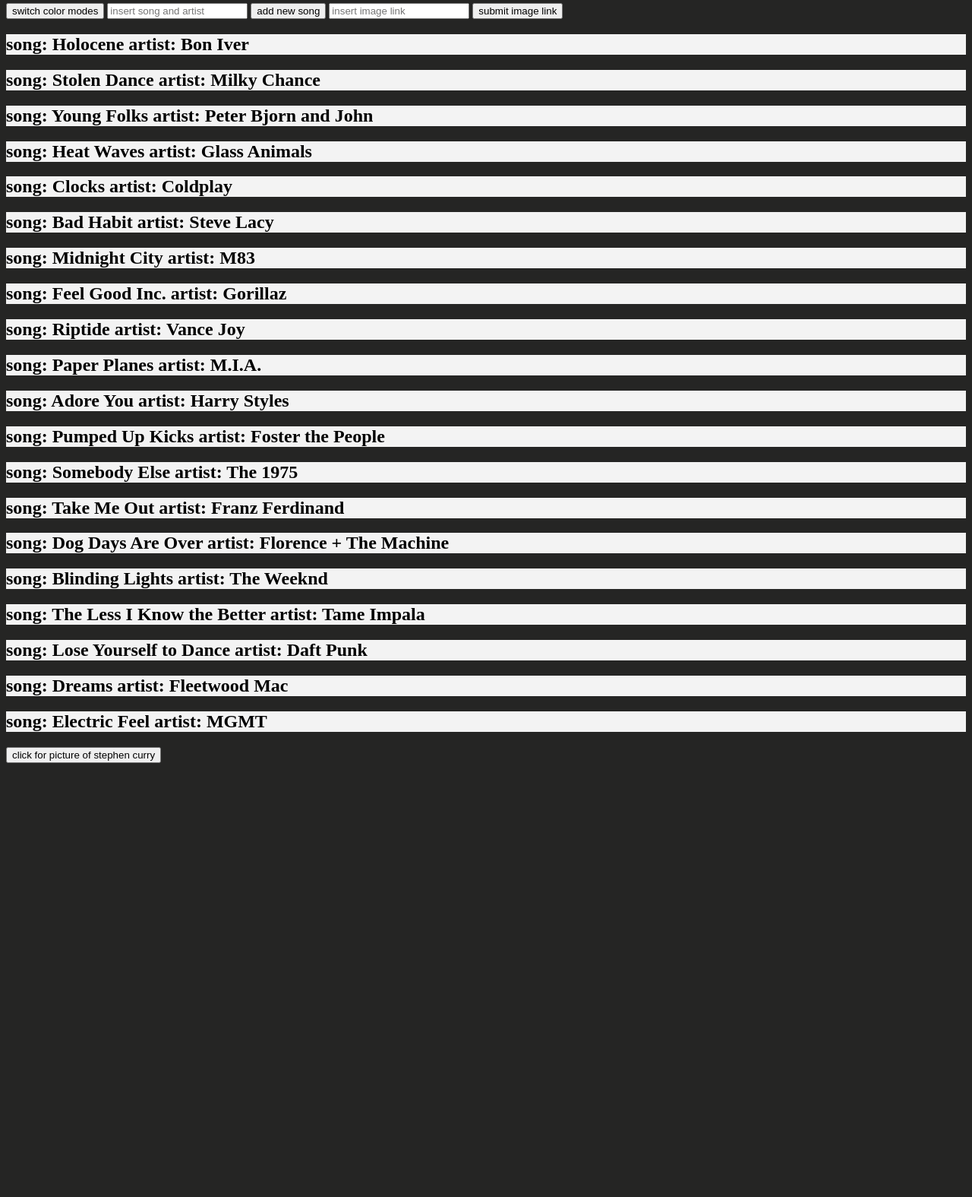
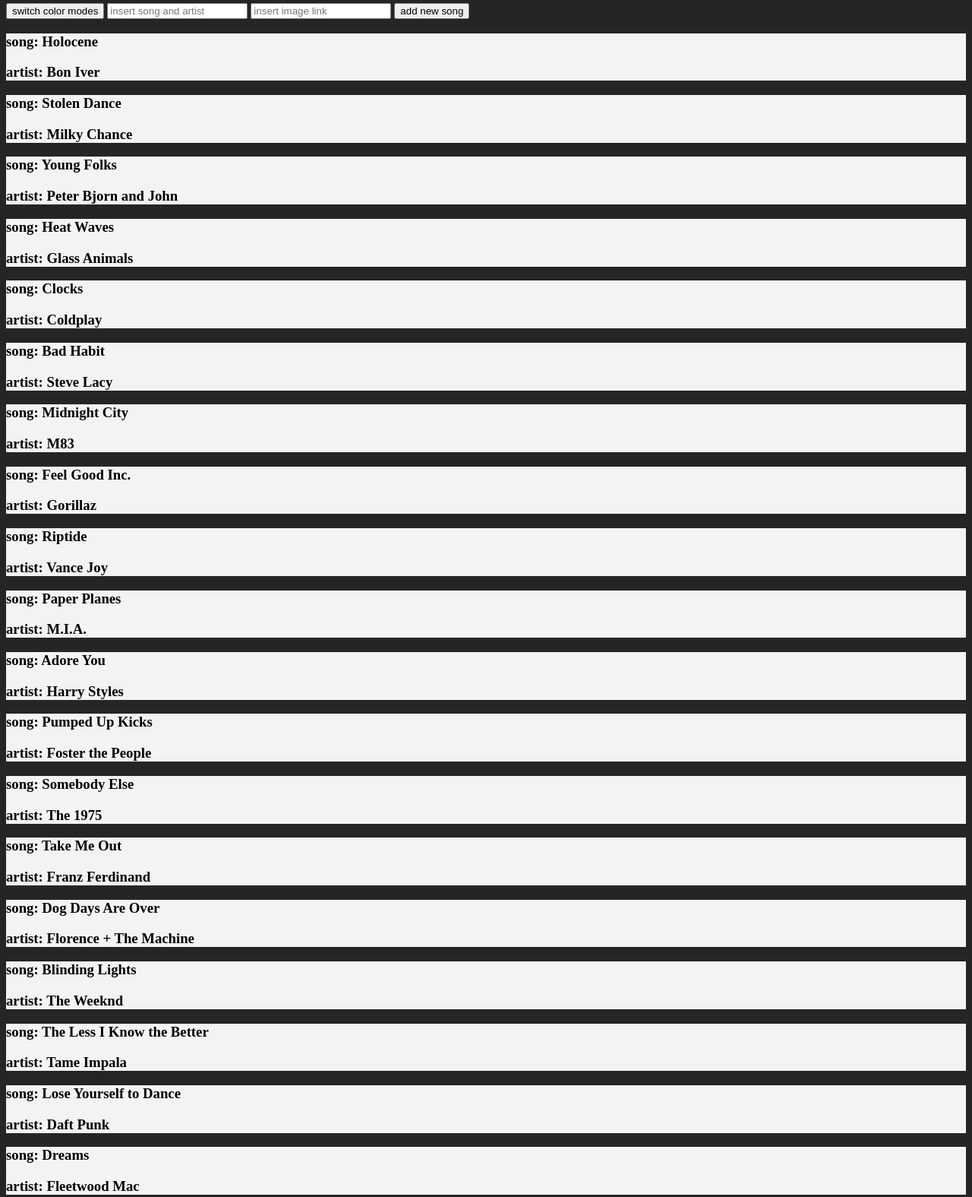
Before and after one commit to staten-island-tech/vite-project-aidenl93, a website built with Vite: page vite-project/index.html in a window 1280 px wide. Shown: the part 76-1651 px from the top of the page at 76% size. Before the commit the page ends 1080 px from the top, so only its background shows below. Built offline with nearby package versions, Linux system fonts and the light colour scheme.

```diff
--- a/vite-project/index.html
+++ b/vite-project/index.html
@@ -11,9 +11,8 @@
     <div class="main">
       <button class="btn">switch color modes</button>
       <input id="input" type="text" placeholder="insert song and artist" />
+      <input id="imginput" placeholder="insert image link" />
       <button class="submitbutton">add new song</button>
-      <input id="imginput" placeholder="insert image link" />
-      <button id="imgbutton">submit image link</button>
       <section class="section"></section>
       <button id="steph">click for picture of stephen curry</button>
       <section class="stephencurry"></section>
--- a/vite-project/src/main.js
+++ b/vite-project/src/main.js
@@ -1,31 +1,36 @@
 import "./style.css";
 const songs = [
-  { title: "Electric Feel", artist: "MGMT" },
-  { title: "Dreams", artist: "Fleetwood Mac" },
-  { title: "Lose Yourself to Dance", artist: "Daft Punk" },
-  { title: "The Less I Know the Better", artist: "Tame Impala" },
-  { title: "Blinding Lights", artist: "The Weeknd" },
-  { title: "Dog Days Are Over", artist: "Florence + The Machine" },
-  { title: "Take Me Out", artist: "Franz Ferdinand" },
-  { title: "Somebody Else", artist: "The 1975" },
-  { title: "Pumped Up Kicks", artist: "Foster the People" },
-  { title: "Adore You", artist: "Harry Styles" },
-  { title: "Paper Planes", artist: "M.I.A." },
-  { title: "Riptide", artist: "Vance Joy" },
-  { title: "Feel Good Inc.", artist: "Gorillaz" },
-  { title: "Midnight City", artist: "M83" },
-  { title: "Bad Habit", artist: "Steve Lacy" },
-  { title: "Clocks", artist: "Coldplay" },
-  { title: "Heat Waves", artist: "Glass Animals" },
-  { title: "Young Folks", artist: "Peter Bjorn and John" },
-  { title: "Stolen Dance", artist: "Milky Chance" },
-  { title: "Holocene", artist: "Bon Iver" },
+  { title: "Electric Feel", artist: "MGMT", genre: "Pop" },
+  { title: "Dreams", artist: "Fleetwood Mac", genre: "Rock" },
+  { title: "Lose Yourself to Dance", artist: "Daft Punk", genre: "Pop" },
+  { title: "The Less I Know the Better", artist: "Tame Impala", genre: "Pop" },
+  { title: "Blinding Lights", artist: "The Weeknd", genre: "Pop" },
+  {
+    title: "Dog Days Are Over",
+    artist: "Florence + The Machine",
+    genre: "Pop",
+  },
+  { title: "Take Me Out", artist: "Franz Ferdinand", genre: "Rock" },
+  { title: "Somebody Else", artist: "The 1975", genre: "Pop" },
+  { title: "Pumped Up Kicks", artist: "Foster the People", genre: "Pop" },
+  { title: "Adore You", artist: "Harry Styles", genre: "Pop" },
+  { title: "Paper Planes", artist: "M.I.A.", genre: "Hip Hop" },
+  { title: "Riptide", artist: "Vance Joy", genre: "Pop" },
+  { title: "Feel Good Inc.", artist: "Gorillaz", genre: "Hip Hop" },
+  { title: "Midnight City", artist: "M83", genre: "Pop" },
+  { title: "Bad Habit", artist: "Steve Lacy", genre: "Alternative" },
+  { title: "Clocks", artist: "Coldplay", genre: "Alternative" },
+  { title: "Heat Waves", artist: "Glass Animals", genre: "Indie Pop" },
+  { title: "Young Folks", artist: "Peter Bjorn and John", genre: "Indie Pop" },
+  { title: "Stolen Dance", artist: "Milky Chance", genre: "Indie Folk" },
+  { title: "Holocene", artist: "Bon Iver", genre: "Indie Folk" },
 ];
 const container = document.querySelector(".section");
 function inject(item) {
   container.insertAdjacentHTML(
     "afterbegin",
-    `<div><h2>song: ${item.title} artist: ${item.artist}</h2>
+    `<div class=songtitles><h3>song: ${item.title} </h3>
+      <h3>artist: ${item.artist}</h3>
     </div>`
   );
 }
@@ -41,21 +46,20 @@
     document.body.classList.remove("warm");
   }
 });
-function returnText() {
+function returnImageANDTEXT() {
+  let imginput = document.getElementById("imginput").value;
   let input = document.getElementById("input").value;
-  container.insertAdjacentHTML("afterbegin", `<h2>${input}</h2>`);
+  container.insertAdjacentHTML(
+    "afterbegin",
+    `<div class=songtitles><h2>${input}</h2>
+    <img src="${imginput}" alt="newimage"></div>`
+  );
 }
 const submitbutton = document.querySelector(".submitbutton");
 submitbutton.addEventListener("click", function () {
-  returnText();
+  returnImageANDTEXT();
 });
-function returnImage() {
-  let imginput = document.getElementById("imginput").value;
-  container.insertAdjacentHTML(
-    "afterbegin",
-    `<img src="${imginput}" alt="newimage">`
-  );
-}
+
 const imgbutton = document.getElementById("imgbutton");
 imgbutton.addEventListener("click", function () {
   returnImage();
--- a/vite-project/src/style.css
+++ b/vite-project/src/style.css
@@ -53,3 +53,6 @@
 h2 {
   background-color: var(--primary);
 }
+.songtitles {
+  background-color: var(--primary);
+}
```
